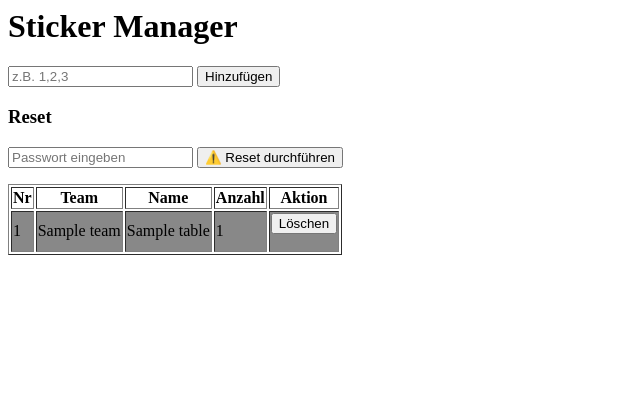
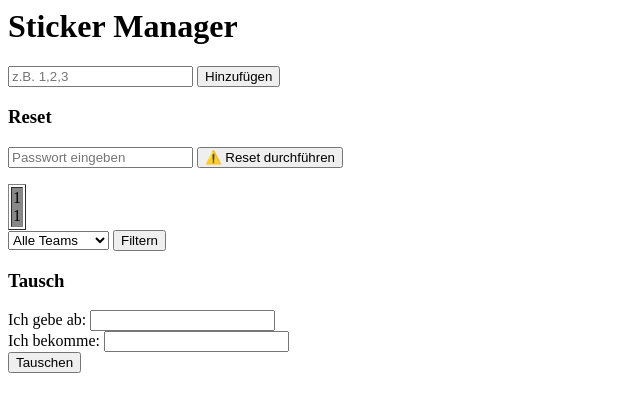
Before and after one commit to jakobburgthaler/sticker-app, a Flask app: template templates/index.html in a window 1280 px wide. Shown: the top 412 px of the page, without its empty margins (0-640 px from the left). Run offline with Flask 3, Linux system fonts and the light colour scheme; the template is opened without the code that fills it: most values are stand-ins (such as "Sample title", 1, 10 or a date in 2020).

```diff
--- a/app.py
+++ b/app.py
@@ -33,6 +33,8 @@ STICKER_INFO = {
 
 @app.route("/")
 def index():
+    team_filter = request.args.get("team")
+
     conn = get_db()
     c = conn.cursor()
     c.execute("SELECT * FROM stickers")
@@ -42,6 +44,7 @@ def index():
     data = {n: c for n, c in rows}
 
     table = []
+    teams = set()
 
     for i in range(1, MAX_STICKER + 1):
         num = str(i)
@@ -55,6 +58,10 @@ def index():
             color = "yellow"
 
         info = STICKER_INFO.get(num, {"team": "Unbekannt", "name": "-"})
+        teams.add(info["team"])
+
+        if team_filter and info["team"] != team_filter:
+            continue
 
         table.append({
             "num": num,
@@ -64,7 +71,7 @@ def index():
             "name": info["name"]
         })
 
-    return render_template("index.html", table=table)
+    return render_template("index.html", table=table, teams=sorted(teams), selected_team=team_filter)
 
 @app.route("/add", methods=["POST"])
 def add():
@@ -122,4 +129,37 @@ def reset():
 
     return redirect("/")
 
+@app.route("/trade", methods=["POST"])
+def trade():
+    give = [x.strip() for x in request.form["give"].split(",")]
+    receive = [x.strip() for x in request.form["receive"].split(",")]
+
+    conn = get_db()
+    c = conn.cursor()
+
+    # Prüfen
+    for n in give:
+        c.execute("SELECT count FROM stickers WHERE number=?", (n,))
+        row = c.fetchone()
+        if not row or row[0] <= 1:
+            return f"❌ Sticker {n} nicht doppelt!"
+
+    # Abziehen
+    for n in give:
+        c.execute("UPDATE stickers SET count=count-1 WHERE number=?", (n,))
+
+    # Hinzufügen
+    for n in receive:
+        c.execute("SELECT count FROM stickers WHERE number=?", (n,))
+        row = c.fetchone()
+        if row:
+            c.execute("UPDATE stickers SET count=count+1 WHERE number=?", (n,))
+        else:
+            c.execute("INSERT INTO stickers VALUES (?,?)", (n, 1))
+
+    conn.commit()
+    conn.close()
+
+    return redirect("/")
+
 app.run(host="0.0.0.0", port=10000)
--- a/templates/index.html
+++ b/templates/index.html
@@ -12,28 +12,33 @@
 </form>
 
 <table border="1">
+{% for i in range(0, table|length, 10) %}
 <tr>
-  <th>Nr</th>
-  <th>Team</th>
-  <th>Name</th>
-  <th>Anzahl</th>
-  <th>Aktion</th>
-</tr>
-
-{% for s in table %}
-<tr style="background-color: {{s.color}}">
-  <td>{{s.num}}</td>
-  <td>{{s.team}}</td>
-  <td>{{s.name}}</td>
-  <td>{{s.count}}</td>
-  <td>
-    {% if s.count > 0 %}
-    <form action="/delete" method="post">
-      <input type="hidden" name="num" value="{{s.num}}">
-      <button>Löschen</button>
-    </form>
+  {% for j in range(10) %}
+    {% if i+j < table|length %}
+      <td style="background-color: {{table[i+j].color}}">
+        {{table[i+j].num}}<br>
+        {{table[i+j].count}}
+      </td>
     {% endif %}
-  </td>
+  {% endfor %}
 </tr>
 {% endfor %}
 </table>
+
+<form method="get">
+  <select name="team">
+    <option value="">Alle Teams</option>
+    {% for t in teams %}
+      <option value="{{t}}" {% if t == selected_team %}selected{% endif %}>{{t}}</option>
+    {% endfor %}
+  </select>
+  <button>Filtern</button>
+</form>
+
+<h3>Tausch</h3>
+<form action="/trade" method="post">
+  Ich gebe ab: <input name="give"><br>
+  Ich bekomme: <input name="receive"><br>
+  <button>Tauschen</button>
+</form>
```
